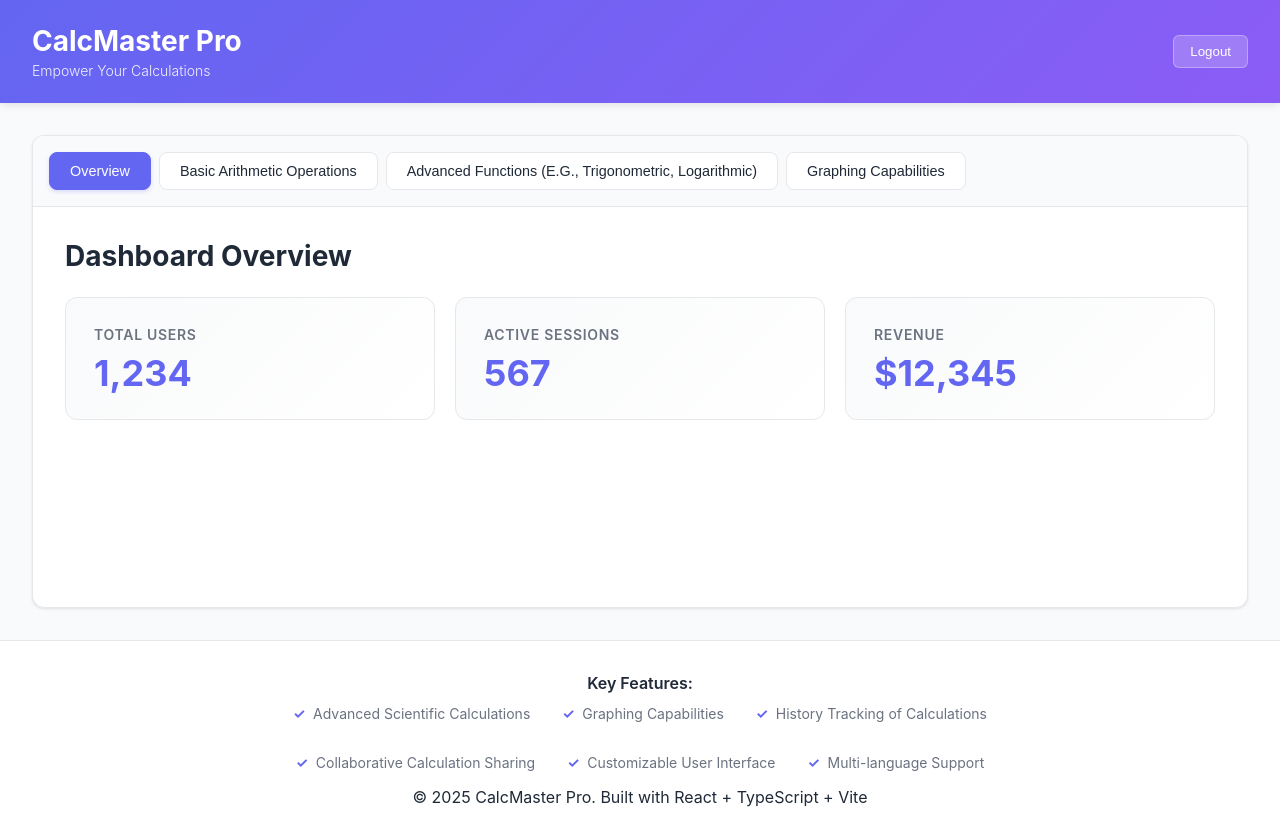
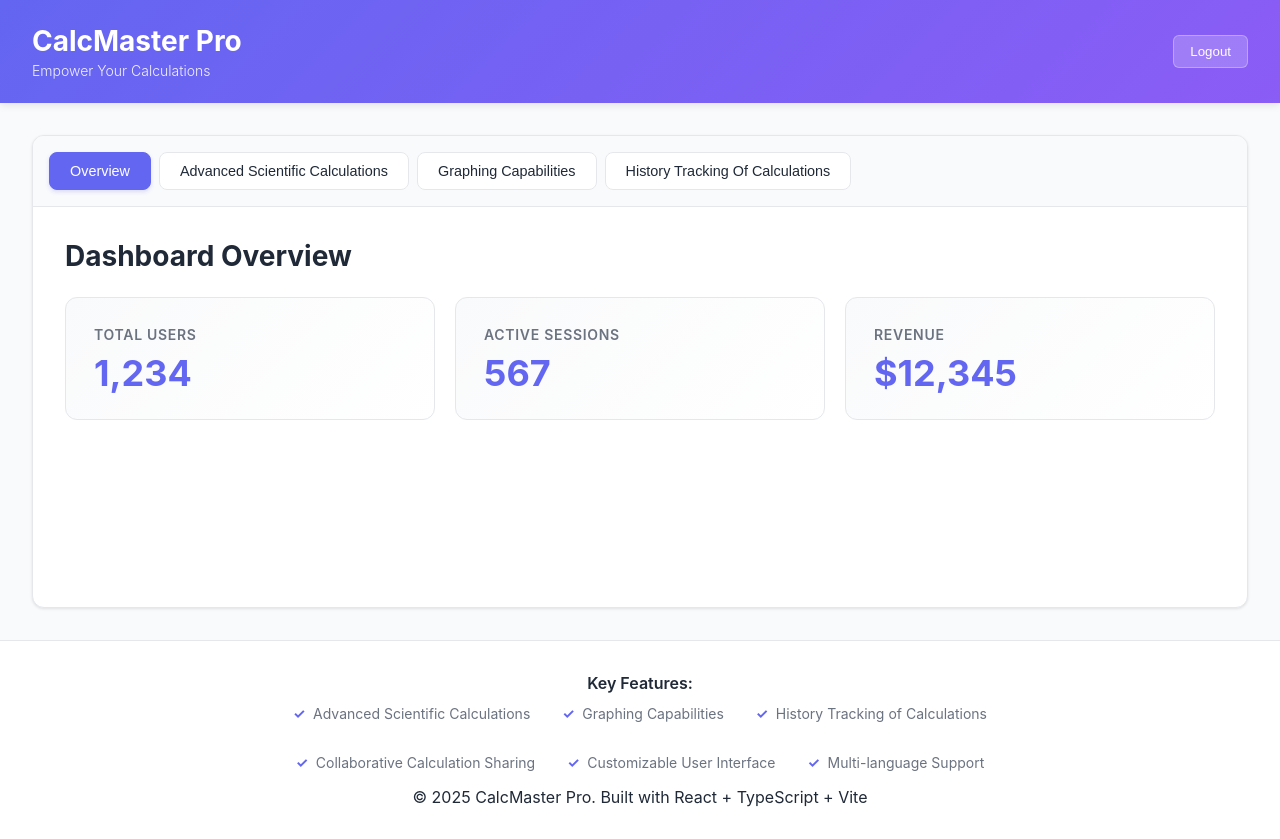
Before and after one commit to playworks93/calcmaster-pro-landing-app, a React (Vite) app: page / in a window 1280 px wide. Both pictures are taken after typing "name@example.com", "Sample123" into the empty fields and a click on the button "Sign In". Built offline with nearby package versions, Linux system fonts and the light colour scheme.

Commit message:
Add src/components/Dashboard.tsx

```diff
--- a/src/components/Dashboard.tsx
+++ b/src/components/Dashboard.tsx
@@ -15,22 +15,22 @@ const Dashboard = (props: DashboardProps) => {
           Overview
         </button>
         <button
-          className={activeTab === 'basic_arithmetic_operations' ? 'active' : ''}
-          onClick={() => setActiveTab('basic_arithmetic_operations')}
+          className={activeTab === 'advanced_scientific_calculations' ? 'active' : ''}
+          onClick={() => setActiveTab('advanced_scientific_calculations')}
         >
-          Basic Arithmetic Operations
-        </button>
-        <button
-          className={activeTab === 'advanced_functions_(e.g.,_trigonometric,_logarithmic)' ? 'active' : ''}
-          onClick={() => setActiveTab('advanced_functions_(e.g.,_trigonometric,_logarithmic)')}
-        >
-          Advanced Functions (E.G., Trigonometric, Logarithmic)
+          Advanced Scientific Calculations
         </button>
         <button
           className={activeTab === 'graphing_capabilities' ? 'active' : ''}
           onClick={() => setActiveTab('graphing_capabilities')}
         >
           Graphing Capabilities
+        </button>
+        <button
+          className={activeTab === 'history_tracking_of_calculations' ? 'active' : ''}
+          onClick={() => setActiveTab('history_tracking_of_calculations')}
+        >
+          History Tracking Of Calculations
         </button>
       </nav>
 
@@ -55,17 +55,10 @@ const Dashboard = (props: DashboardProps) => {
           </div>
         )}
 
-        {activeTab === 'basic_arithmetic_operations' && (
+        {activeTab === 'advanced_scientific_calculations' && (
           <div className="tab-content">
-            <h2>Basic Arithmetic Operations</h2>
-            <p>Manage your basic arithmetic operations here.</p>
-          </div>
-        )}
-
-        {activeTab === 'advanced_functions_(e.g.,_trigonometric,_logarithmic)' && (
-          <div className="tab-content">
-            <h2>Advanced Functions (e.g., Trigonometric, Logarithmic)</h2>
-            <p>Manage your advanced functions (e.g., trigonometric, logarithmic) here.</p>
+            <h2>Advanced Scientific Calculations</h2>
+            <p>Manage your advanced scientific calculations here.</p>
           </div>
         )}
 
@@ -75,6 +68,13 @@ const Dashboard = (props: DashboardProps) => {
             <p>Manage your graphing capabilities here.</p>
           </div>
         )}
+
+        {activeTab === 'history_tracking_of_calculations' && (
+          <div className="tab-content">
+            <h2>History Tracking of Calculations</h2>
+            <p>Manage your history tracking of calculations here.</p>
+          </div>
+        )}
       </div>
     </div>
   )
```
